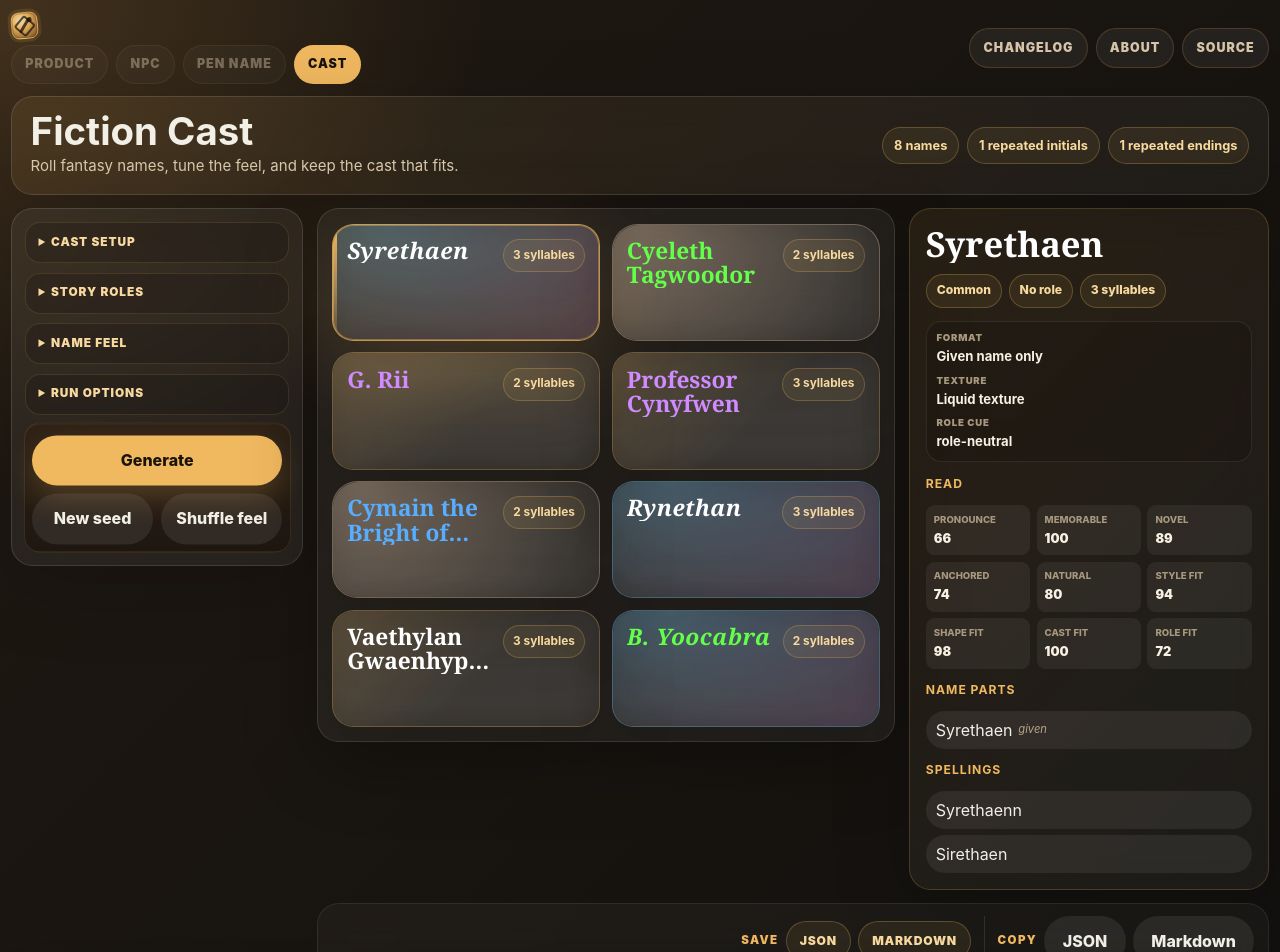
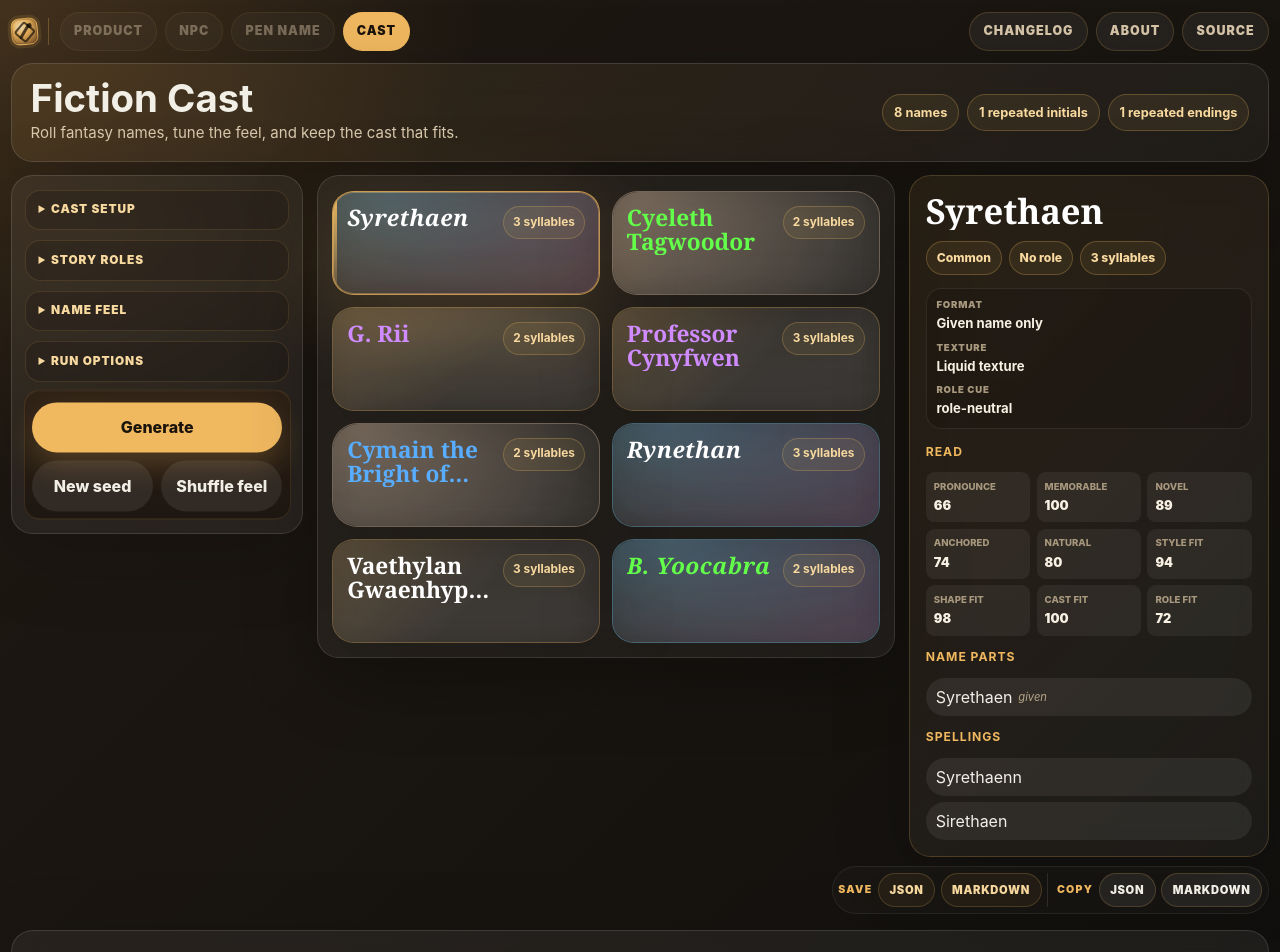
Before and after one commit to jaahay/name-forge, a React (Vite) app: page / in a window 1280 px wide. Shown: the top 952 px of the page. Built offline with nearby package versions, Linux system fonts and the light colour scheme.

Commit message:
Demote save strip and nav-brand sigil

```diff
--- a/src/styles.css
+++ b/src/styles.css
@@ -14,13 +14,15 @@ input[type='range'] { padding: 0; accent-color: #f0b85f; }
 h1, h2, h3, p { margin-top: 0; }
 .app-shell { width: min(1500px, calc(100vw - 1.4rem)); margin: 0 auto; padding: 0.75rem 0 3rem; }
 .app-tabs { display: flex; gap: 0.75rem; align-items: center; justify-content: space-between; margin-bottom: 0.75rem; }
+.nav-primary { display: flex; gap: 0.65rem; align-items: center; min-width: 0; }
+.nav-brand { display: inline-flex; align-items: center; flex: 0 0 auto; }
+.nav-divider { display: block; width: 1px; height: 1.65rem; background: rgba(240, 184, 95, 0.28); }
 .mode-tabs, .utility-tabs { display: flex; gap: 0.5rem; align-items: center; flex-wrap: wrap; }
 .mode-tab, .tab-button, .tab-link { border: 1px solid rgba(240, 184, 95, 0.18); border-radius: 999px; padding: 0.58rem 0.82rem; color: #d6c5a8; background: rgba(255, 255, 255, 0.06); box-shadow: none; font-size: 0.78rem; font-weight: 900; letter-spacing: 0.08em; text-decoration: none; text-transform: uppercase; }
 .mode-tab.active, .mode-tab:hover:not(:disabled), .tab-button.active, .tab-button:hover, .tab-link:hover { border-color: rgba(240, 184, 95, 0.44); color: #1a130b; background: #f0b85f; }
 .panel { border: 1px solid rgba(255, 255, 255, 0.12); border-radius: 1.35rem; background: rgba(255, 255, 255, 0.06); box-shadow: 0 20px 80px rgba(0, 0, 0, 0.18); backdrop-filter: blur(16px); }
 .hero { display: grid; grid-template-columns: minmax(0, 1fr) auto; gap: 1.25rem; align-items: center; padding: 1rem 1.15rem; }
 .app-header { background: linear-gradient(135deg, rgba(240, 184, 95, 0.09), rgba(255, 255, 255, 0.045)); }
-.brand-lockup { display: inline-flex; align-items: center; margin-bottom: 0.45rem; }
 .brand-mark { position: relative; display: inline-grid; place-items: center; width: 1.68rem; height: 1.68rem; border: 1px solid rgba(240, 184, 95, 0.55); border-radius: 0.52rem; background: radial-gradient(circle at 35% 30%, rgba(255, 238, 198, 0.9), rgba(240, 184, 95, 0.95) 35%, rgba(108, 67, 29, 0.9)); box-shadow: 0 0 0 3px rgba(240, 184, 95, 0.12), inset 0 0 0 1px rgba(26, 19, 11, 0.22); transform: rotate(-5deg); }
 .brand-mark::before, .brand-mark::after, .brand-sigil { content: ""; position: absolute; display: block; }
 .brand-mark::before { width: 0.72rem; height: 0.72rem; border: 2px solid rgba(26, 19, 11, 0.72); border-radius: 0.18rem; transform: rotate(45deg); }
@@ -55,7 +57,7 @@ h1, h2, h3, p { margin-top: 0; }
 .actions { position: sticky; bottom: 0; z-index: 2; display: flex; gap: 0.52rem; flex-wrap: wrap; margin: 0 -0.1rem -0.1rem; padding: 0.72rem 0.46rem 0.46rem; border: 1px solid rgba(240, 184, 95, 0.12); border-radius: 1rem; background: linear-gradient(180deg, rgba(47, 34, 22, 0.92), rgba(31, 24, 18, 0.98)); box-shadow: inset 0 1px 0 rgba(255, 255, 255, 0.05); }
 .actions button[type='submit'] { flex: 1 1 100%; }
 .actions button.secondary { flex: 1 1 calc(50% - 0.26rem); padding-inline: 0.72rem; }
-.output { display: grid; gap: 0.85rem; min-width: 0; }
+.output { display: grid; gap: 0.6rem; min-width: 0; }
 .results-layout { display: grid; grid-template-columns: minmax(0, 1fr) minmax(300px, 360px); gap: 0.85rem; align-items: start; }
 .roster-panel { display: grid; min-width: 0; padding: 0.9rem; }
 .name-grid { display: grid; grid-template-columns: repeat(auto-fit, minmax(175px, 1fr)); gap: 0.72rem; align-items: stretch; }
@@ -65,11 +67,10 @@ h1, h2, h3, p { margin-top: 0; }
 .name-card.selected::after { content: ""; position: absolute; inset: 0 auto 0 0; width: 0.24rem; border-radius: inherit; background: linear-gradient(180deg, #f0b85f, rgba(240, 184, 95, 0.12)); }
 .name-card::before { content: ""; position: absolute; inset: 0; z-index: 0; pointer-events: none; border-radius: inherit; opacity: 0.85; }
 .name-card > * { position: relative; z-index: 1; }
-.name-card-button { display: grid; gap: 0.5rem; grid-template-rows: minmax(0, 1fr) auto; width: 100%; min-height: 7.2rem; padding: 0.88rem; color: inherit; background: transparent; border: 0; border-radius: inherit; box-shadow: none; text-align: left; }
+.name-card-button { display: grid; align-content: start; width: 100%; min-height: 6.4rem; padding: 0.88rem; color: inherit; background: transparent; border: 0; border-radius: inherit; box-shadow: none; text-align: left; }
 .name-card-button:focus-visible { outline: 2px solid rgba(240, 184, 95, 0.6); outline-offset: -0.3rem; }
 .name-card-header { display: flex; justify-content: space-between; gap: 0.72rem; align-items: start; min-width: 0; }
 .name-card-title-block { display: grid; gap: 0.36rem; min-width: 0; }
-.selection-cue { justify-self: start; border-radius: 999px; padding: 0.28rem 0.54rem; color: #1a130b; background: #f0b85f; font-size: 0.68rem; font-weight: 850; letter-spacing: 0.08em; text-transform: uppercase; }
 .texture-soft { border-color: rgba(255, 218, 185, 0.3); border-radius: 1.6rem; }
 .texture-soft::before { background: radial-gradient(circle at 12% 0%, rgba(255, 218, 185, 0.34), transparent 14rem); }
 .texture-balanced { border-color: rgba(240, 184, 95, 0.3); }
@@ -130,12 +131,13 @@ h1, h2, h3, p { margin-top: 0; }
 .provenance { display: grid; margin-top: 0.55rem; }
 .provenance li { display: grid; gap: 0.2rem; border-left: 2px solid rgba(240, 184, 95, 0.55); padding-left: 0.65rem; color: #baa98c; font-size: 0.82rem; }
 .provenance strong { color: #f4ddae; }
-.save-panel { display: flex; gap: 0.8rem; align-items: center; justify-content: flex-end; border-color: rgba(255, 255, 255, 0.08); padding: 0.72rem 0.85rem; background: rgba(255, 255, 255, 0.035); box-shadow: none; }
-.save-group { display: flex; gap: 0.45rem; align-items: center; flex-wrap: wrap; }
-.save-group + .save-group { border-left: 1px solid rgba(255, 255, 255, 0.1); padding-left: 0.8rem; }
-.save-group-label { color: #f0b85f; font-size: 0.72rem; font-weight: 950; letter-spacing: 0.12em; text-transform: uppercase; }
-.export-link { border: 1px solid rgba(240, 184, 95, 0.26); border-radius: 999px; padding: 0.62rem 0.82rem; color: #f8d99f; background: rgba(240, 184, 95, 0.08); font-size: 0.76rem; font-weight: 900; letter-spacing: 0.06em; text-decoration: none; text-transform: uppercase; }
-.export-link:hover { border-color: rgba(240, 184, 95, 0.5); color: #1a130b; background: #f0b85f; }
+.save-panel { justify-self: end; display: inline-flex; width: fit-content; max-width: 100%; gap: 0.35rem; align-items: center; border-color: rgba(255, 255, 255, 0.07); border-radius: 999px; padding: 0.35rem; background: rgba(255, 255, 255, 0.025); box-shadow: none; }
+.save-group { display: flex; gap: 0.34rem; align-items: center; flex-wrap: wrap; }
+.save-group + .save-group { border-left: 1px solid rgba(255, 255, 255, 0.1); padding-left: 0.55rem; }
+.save-group-label { color: #f0b85f; font-size: 0.66rem; font-weight: 950; letter-spacing: 0.12em; text-transform: uppercase; }
+.export-link, .save-panel button.secondary { border: 1px solid rgba(240, 184, 95, 0.2); border-radius: 999px; padding: 0.48rem 0.66rem; color: #f8d99f; background: rgba(240, 184, 95, 0.06); box-shadow: none; font-size: 0.7rem; font-weight: 900; letter-spacing: 0.06em; text-decoration: none; text-transform: uppercase; }
+.save-panel button.secondary { color: #f2efe6; background: rgba(255, 255, 255, 0.07); }
+.export-link:hover, .save-panel button.secondary:hover { border-color: rgba(240, 184, 95, 0.44); color: #1a130b; background: #f0b85f; }
 .changelog, .about { display: grid; gap: 1rem; padding: clamp(1.4rem, 4vw, 3rem); }
 .changelog-heading, .about-heading { display: flex; justify-content: space-between; gap: 1.5rem; align-items: end; }
 .changelog-heading h1, .about-heading h1 { max-width: 760px; margin-bottom: 0; font-size: clamp(2.1rem, 4vw, 4rem); line-height: 0.98; }
@@ -154,7 +156,7 @@ h1, h2, h3, p { margin-top: 0; }
 .site-footer a { color: #f8d99f; font-weight: 800; text-decoration: none; }
 .site-footer a:hover { text-decoration: underline; }
 @media (max-width: 1180px) { .results-layout { grid-template-columns: 1fr; } .selected-name-panel { position: static; } .name-detail-grid { grid-template-columns: minmax(0, 1fr) minmax(220px, 0.8fr); } .detail-metadata { grid-template-columns: repeat(2, minmax(0, 1fr)); } }
-@media (max-width: 900px) { .hero, .workspace { grid-template-columns: 1fr; } .controls { position: static; max-height: none; } .actions { position: static; margin: 0; background: transparent; } .changelog-heading, .about-heading { display: grid; } .save-panel { justify-content: flex-start; } }
-@media (max-width: 720px) { .name-detail-grid, .detail-score-list { grid-template-columns: 1fr; } .app-tabs, .save-panel { display: grid; justify-content: stretch; } .save-group + .save-group { border-left: 0; border-top: 1px solid rgba(255, 255, 255, 0.1); padding-left: 0; padding-top: 0.65rem; } .utility-tabs { justify-content: flex-start; } .hero-stats { justify-content: flex-start; min-width: 0; } }
+@media (max-width: 900px) { .hero, .workspace { grid-template-columns: 1fr; } .controls { position: static; max-height: none; } .actions { position: static; margin: 0; background: transparent; } .changelog-heading, .about-heading { display: grid; } .save-panel { justify-self: start; } }
+@media (max-width: 720px) { .app-tabs, .nav-primary, .save-panel { display: grid; justify-content: stretch; } .nav-divider { display: none; } .save-group + .save-group { border-left: 0; border-top: 1px solid rgba(255, 255, 255, 0.1); padding-left: 0; padding-top: 0.5rem; } .utility-tabs { justify-content: flex-start; } .hero-stats { justify-content: flex-start; min-width: 0; } }
 @media (max-width: 640px) { .slider-heading, .slider-tools, .name-card-header, .selected-name-heading { display: grid; justify-content: stretch; } .slider-value { width: 100%; } .name-card-meta { max-width: none; justify-content: flex-start; } }
 @media (max-width: 520px) { .score-list, .detail-metadata, .inspector-summary { grid-template-columns: 1fr; } .site-footer { flex-direction: column; } }
```
